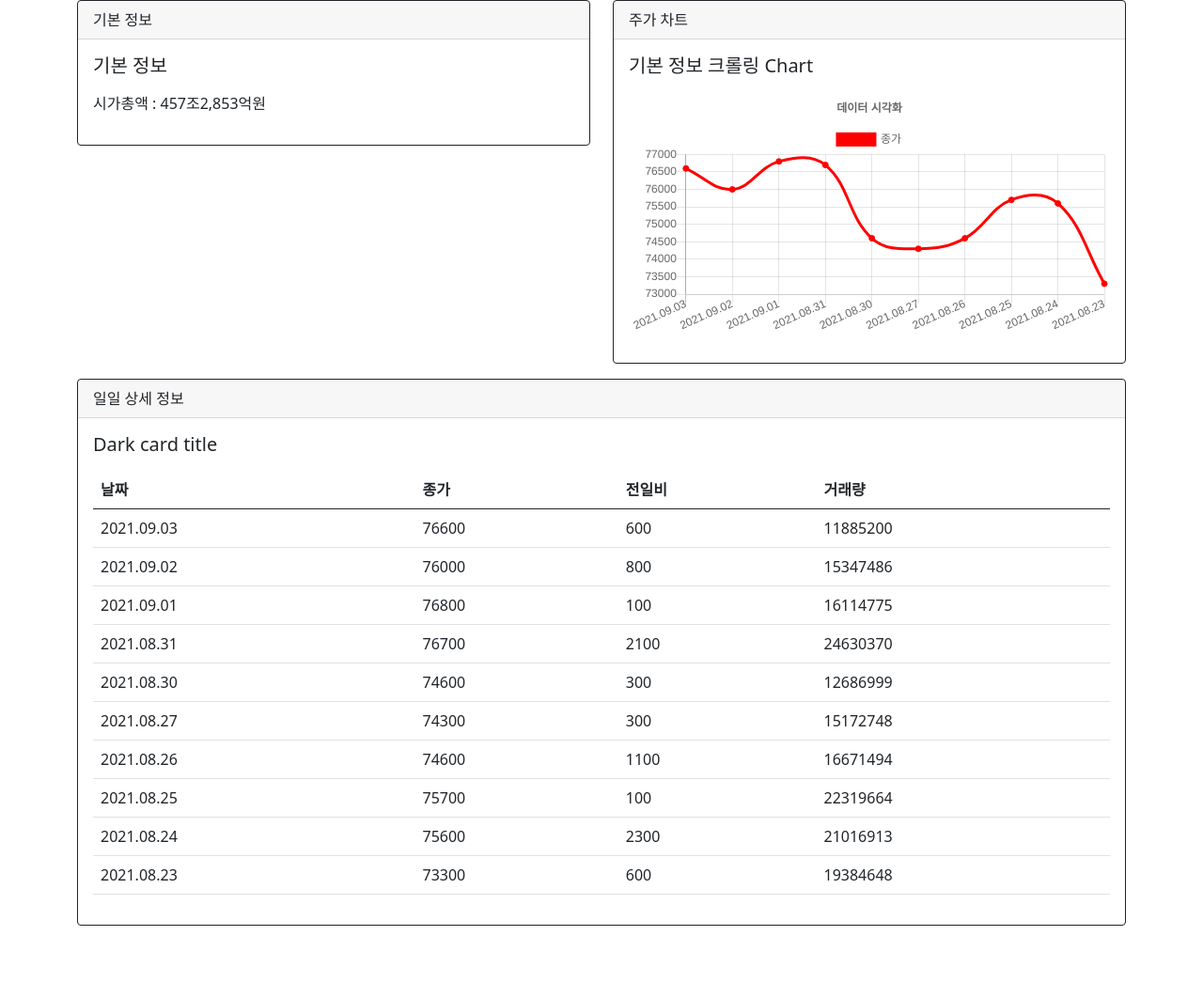
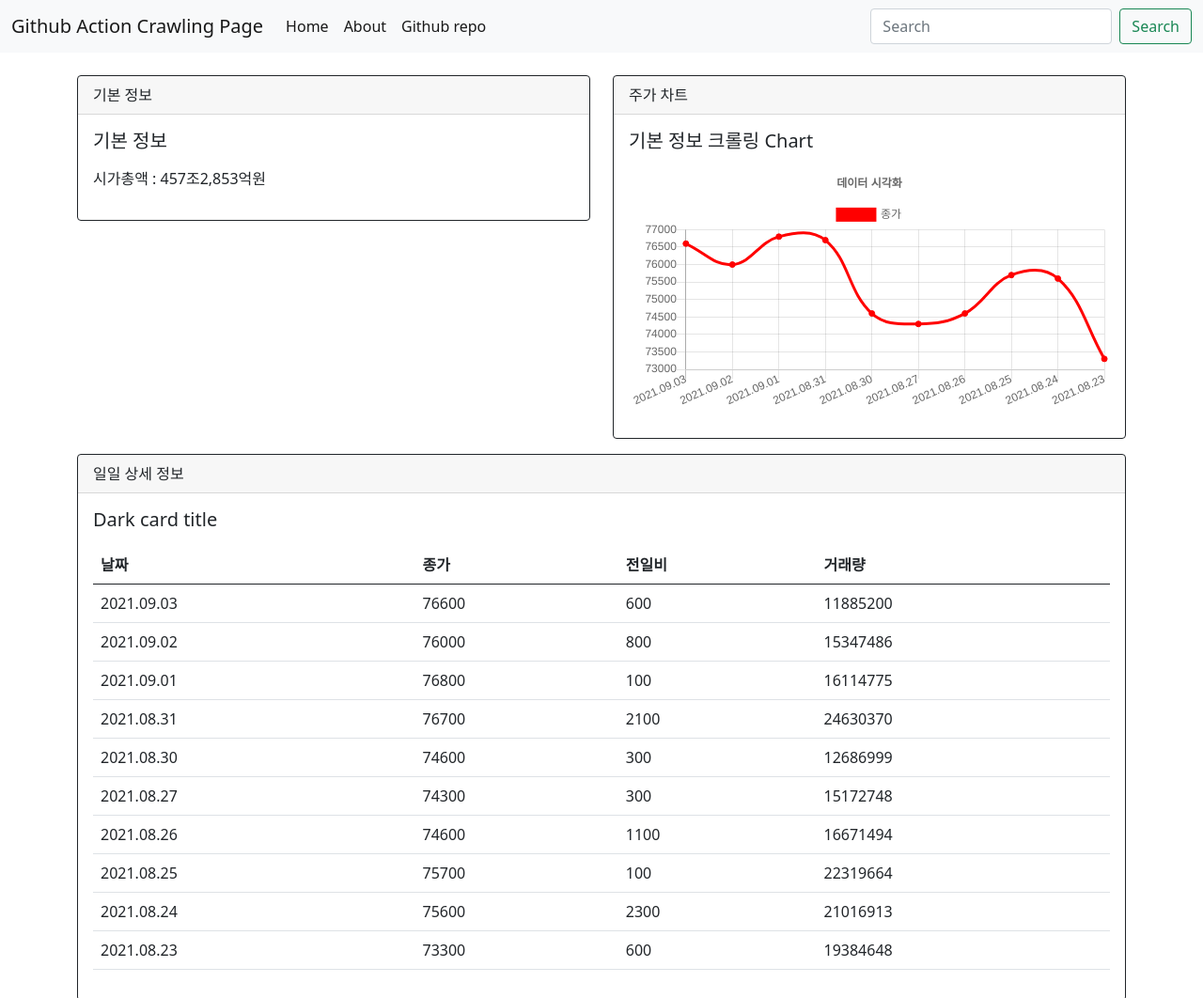
Before and after one commit to indextrown/stocks, a plain HTML site: page index.html in a window 1280 px wide. Shown: the top 1062 px of the page at 94% size. Before the commit the page ends 1001 px from the top, so only its background shows below. Drawn offline with nearby package versions, Linux system fonts and the light colour scheme.

Commit message:
Update index.html

```diff
--- a/index.html
+++ b/index.html
@@ -10,7 +10,32 @@
     <script src="https://cdn.jsdelivr.net/npm/chart.js@2.9.4/dist/Chart.min.js"></script>
 </head>
 <body>
-
+    <nav class="navbar navbar-expand-lg navbar-light bg-light">
+        <div class="container-fluid">
+          <a class="navbar-brand" href="#">Github Action Crawling Page</a>
+          <button class="navbar-toggler" type="button" data-bs-toggle="collapse" data-bs-target="#navbarScroll" aria-controls="navbarScroll" aria-expanded="false" aria-label="Toggle navigation">
+            <span class="navbar-toggler-icon"></span>
+          </button>
+          <div class="collapse navbar-collapse" id="navbarScroll">
+            <ul class="navbar-nav me-auto my-2 my-lg-0 navbar-nav-scroll" style="--bs-scroll-height: 100px;">
+              <li class="nav-item">
+                <a class="nav-link active" aria-current="page" href="#">Home</a>
+              </li>
+              <li class="nav-item">
+                <a class="nav-link active" aria-current="page" href="#">About</a>
+              </li>
+              <li class="nav-item">
+                <a class="nav-link active" aria-current="page" href="#">Github repo</a>
+              </li>
+            </ul>
+            <form class="d-flex">
+              <input class="form-control me-2" type="search" placeholder="Search" aria-label="Search">
+              <button class="btn btn-outline-success" type="submit">Search</button>
+            </form>
+          </div>
+        </div>
+      </nav>
+      <br>
     <div class="container">
         <div class="row">
             <div class="col-6">
```
